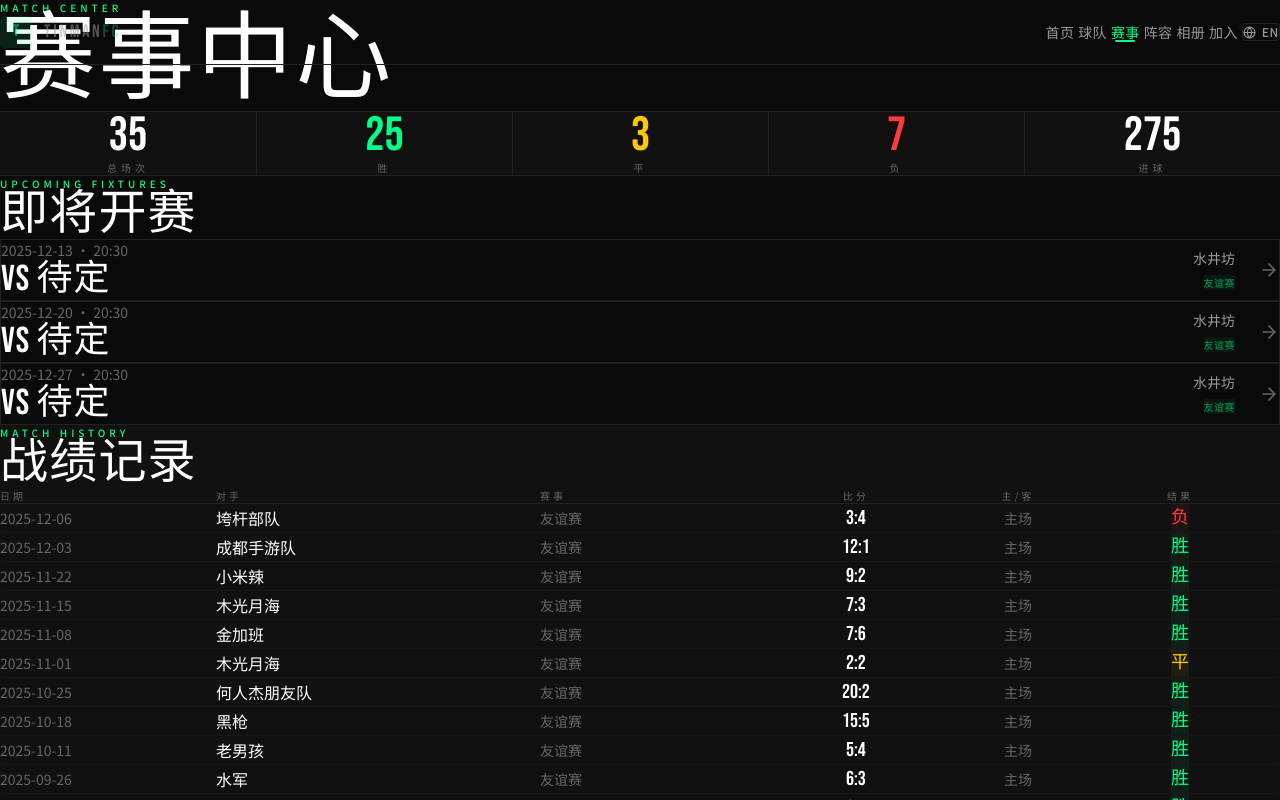
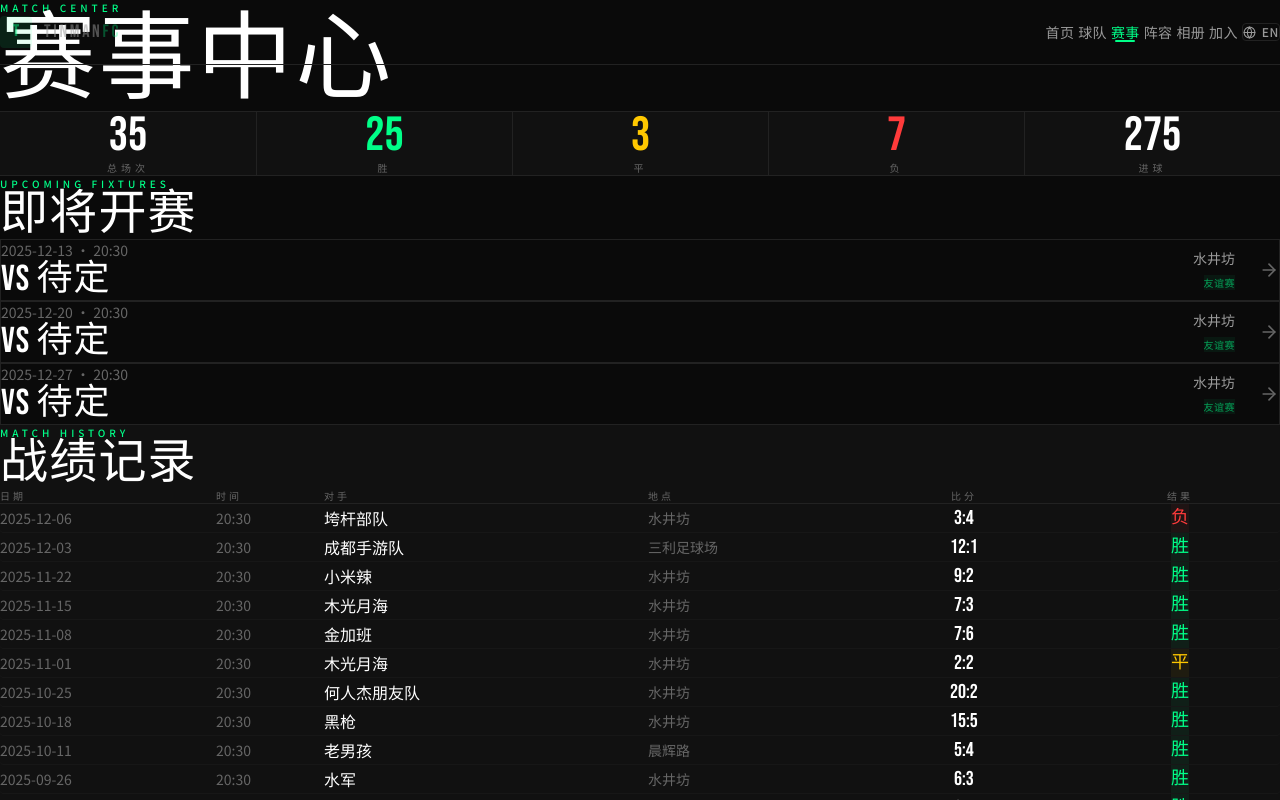
Before and after one commit to wsn86kxqzh-wq/TinmanFC, a React (Vite) app: page /matches in a window 1280 px wide. Shown: the top 800 px of the page. Built offline with nearby package versions, Linux system fonts and the light colour scheme.

Commit message:
refactor: 赛事表格增加时间列，赛事列替换为地点列
- 桌面端表头：日期 | 时间 | 对手 | 地点 | 比分 | 结果
- 移动端：第一行显示对手+比分+结果，第二行显示日期+时间 和 地点
- 移除主/客列

```diff
--- a/src/i18n/en.js
+++ b/src/i18n/en.js
@@ -94,10 +94,10 @@ export default {
     history: 'Match History',
     tableHeaders: {
       date: 'Date',
+      time: 'Time',
       opponent: 'Opponent',
-      competition: 'Competition',
+      venue: 'Venue',
       score: 'Score',
-      homeAway: 'H/A',
       result: 'Result',
     },
     home: 'Home',
--- a/src/i18n/zh.js
+++ b/src/i18n/zh.js
@@ -94,10 +94,10 @@ export default {
     history: '战绩记录',
     tableHeaders: {
       date: '日期',
+      time: '时间',
       opponent: '对手',
-      competition: '赛事',
+      venue: '地点',
       score: '比分',
-      homeAway: '主/客',
       result: '结果',
     },
     home: '主场',
--- a/src/pages/Matches.jsx
+++ b/src/pages/Matches.jsx
@@ -133,10 +133,10 @@ export default function Matches() {
           {/* Table header */}
           <div className="hidden md:grid grid-cols-12 gap-4 text-muted text-[10px] tracking-[0.3em] py-3 border-b border-border px-3 uppercase">
             <div className="col-span-2">{t.matches.tableHeaders.date}</div>
+            <div className="col-span-1">{t.matches.tableHeaders.time}</div>
             <div className="col-span-3">{t.matches.tableHeaders.opponent}</div>
-            <div className="col-span-2">{t.matches.tableHeaders.competition}</div>
+            <div className="col-span-2">{t.matches.tableHeaders.venue}</div>
             <div className="col-span-2 text-center">{t.matches.tableHeaders.score}</div>
-            <div className="col-span-1 text-center">{t.matches.tableHeaders.homeAway}</div>
             <div className="col-span-2 text-center">{t.matches.tableHeaders.result}</div>
           </div>
 
@@ -147,17 +147,17 @@ export default function Matches() {
                 <div className="md:col-span-2 text-muted text-sm">
                   {match.date}
                 </div>
+                <div className="md:col-span-1 text-muted text-sm">
+                  {match.time}
+                </div>
                 <div className="md:col-span-3 text-white font-medium group-hover:text-accent transition-colors duration-300">
                   {lang === 'zh' ? match.opponent : match.opponentEn}
                 </div>
                 <div className="md:col-span-2 text-muted text-sm">
-                  {lang === 'zh' ? match.competition : match.competitionEn}
+                  {lang === 'zh' ? match.venue : match.venueEn}
                 </div>
                 <div className="md:col-span-2 font-display text-xl text-white text-center">
                   {match.score}
-                </div>
-                <div className="md:col-span-1 text-center text-muted text-sm">
-                  {match.home ? t.matches.home : t.matches.away}
                 </div>
                 <div className="md:col-span-2 text-center">
                   <span
@@ -181,9 +181,6 @@ export default function Matches() {
                     <span className="text-white font-medium group-hover:text-accent transition-colors duration-300">
                       {lang === 'zh' ? match.opponent : match.opponentEn}
                     </span>
-                    <span className="text-muted text-[10px] ml-2">
-                      {match.home ? t.matches.home : t.matches.away}
-                    </span>
                   </div>
                   <div className="flex items-center gap-3">
                     <span className="font-display text-lg text-white">
@@ -204,9 +201,11 @@ export default function Matches() {
                 </div>
                 <div className="flex items-center justify-between mt-1.5">
                   <span className="text-muted text-[10px]">
-                    {lang === 'zh' ? match.competition : match.competitionEn}
+                    {match.date} · {match.time}
                   </span>
-                  <span className="text-muted text-[10px]">{match.date}</span>
+                  <span className="text-muted text-[10px]">
+                    {lang === 'zh' ? match.venue : match.venueEn}
+                  </span>
                 </div>
               </div>
             </RevealSection>
```
